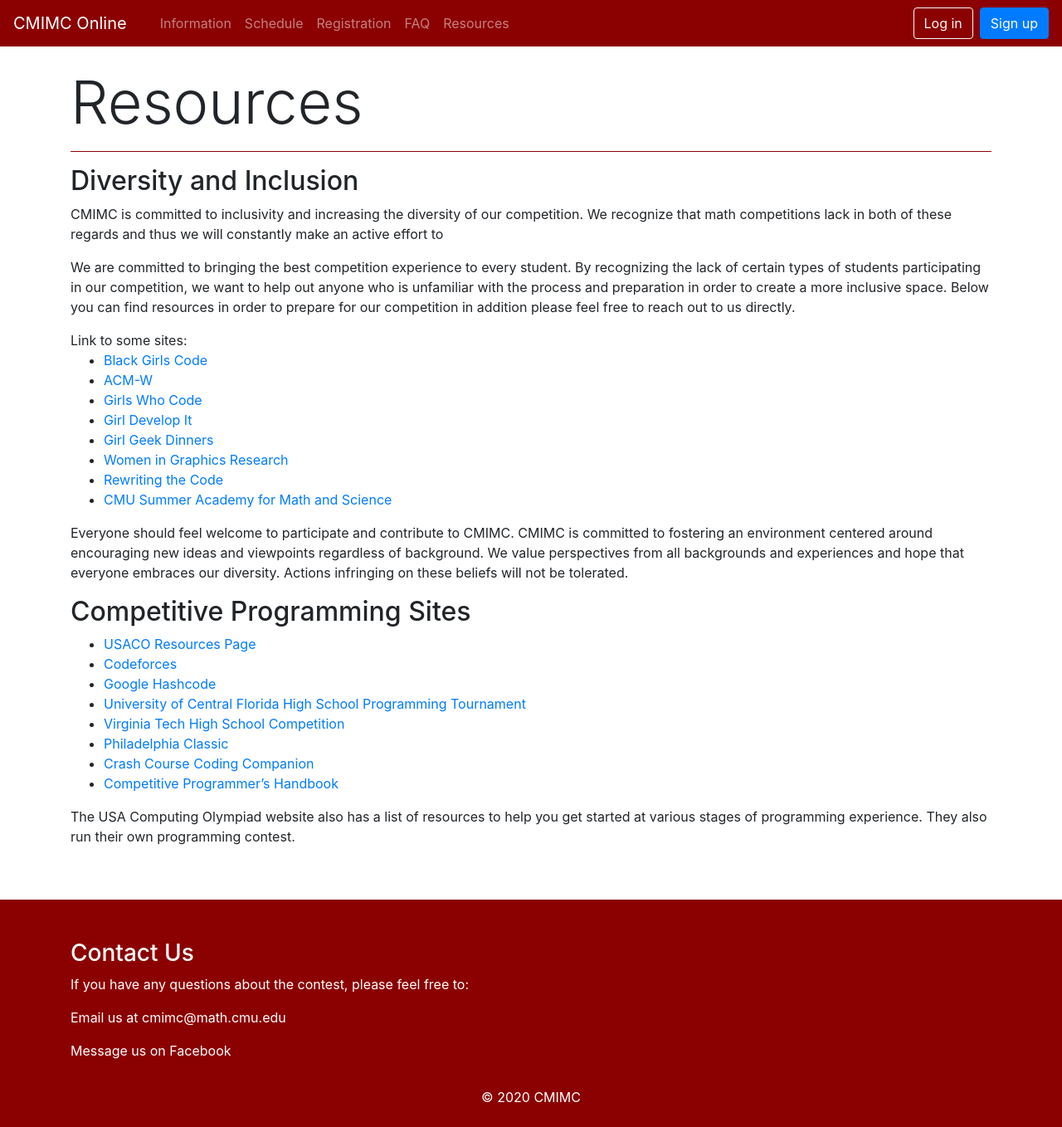
After one commit to pshen24/cmimc-online, a Django app: page /resources in a window 1280 px wide. The commit adds this page. Shown: the whole page at 83% size. Run offline with Django 3.2, Linux system fonts and the light colour scheme; parts of the project's set-up code (start-up, migrations or seed data) failed here and were passed over; some libraries are stand-ins or nearby versions.

Commit message:
Add resources page

```diff
--- a/cmimc/urls.py
+++ b/cmimc/urls.py
@@ -10,6 +10,7 @@ urlpatterns = [
     path('schedule', views.schedule, name='schedule'),
     path('reg_info', views.reg_info, name='reg_info'),
     path('faq', views.faq, name='faq'),
+    path('resources', views.resources, name='resources'),
 
     path('admin/', admin.site.urls),
 
--- a/templates/includes/navbar.html
+++ b/templates/includes/navbar.html
@@ -29,6 +29,9 @@
 	      <li class="nav-item">
 			<a class="nav-link {% if request.get_full_path == url_faq %}active{% endif %}" href="{% url 'faq' %}">FAQ</a>
 		  </li>
+          <li class="nav-item">
+			<a class="nav-link {% if request.get_full_path == url_faq %}active{% endif %}" href="{% url 'resources' %}">Resources</a>
+		  </li>
 		</ul>
 
       {% if user.is_authenticated %}
--- /dev/null
+++ b/templates/resources.html
@@ -0,0 +1,40 @@
+{% extends 'base.html' %}
+
+{% block content %}
+<p class="display-3">Resources</p>
+<hr class="red_line"/>
+
+<h2>Diversity and Inclusion</h2>
+<p>CMIMC is committed to inclusivity and increasing the diversity of our competition. We recognize that math competitions lack in both of these regards and thus we will constantly make an active effort to </p>
+
+<p>We are committed to bringing the best competition experience to every student. By recognizing the lack of certain types of students participating in our competition, we want to help out anyone who is unfamiliar with the process and preparation in order to create a more inclusive space. Below you can find resources in order to prepare for our competition in addition please feel free to reach out to us directly.</p>
+
+Link to some sites:
+<ul>
+    <li><a href="https://www.blackgirlscode.com/">Black Girls Code</a></li>
+    <li><a href="https://women.acm.org/">ACM-W</a></li>
+    <li><a href="https://girlswhocode.com/">Girls Who Code</a></li>
+    <li><a href="https://girldevelopit.com/">Girl Develop It</a></li>
+    <li><a href="http://girlgeekdinners.com/">Girl Geek Dinners</a></li>
+    <li><a href="https://www.wigraph.org/">Women in Graphics Research</a></li>
+    <li><a href="https://rewritingthecode.org/">Rewriting the Code</a></li>
+    <li><a href="https://www.cmu.edu/pre-college/academic-programs/sams.html">CMU Summer Academy for Math and Science</a></li>
+</ul>
+
+<p>Everyone should feel welcome to participate and contribute to CMIMC. CMIMC is committed to fostering an environment centered around encouraging new ideas and viewpoints regardless of background. We value perspectives from all backgrounds and experiences and hope that everyone embraces our diversity. Actions infringing on these beliefs will not be tolerated.</p>
+
+<h2>Competitive Programming Sites</h2>
+<ul>
+    <li><a href="http://www.usaco.org/index.php?page=resources">USACO Resources Page</a></li>
+    <li><a href="https://codeforces.com/">Codeforces</a></li>
+    <li><a href="https://codingcompetitions.withgoogle.com/hashcode/">Google Hashcode</a></li>
+    <li><a href="https://hspt.ucfprogrammingteam.org/">University of Central Florida High School Programming Tournament</a></li>
+    <li><a href="https://vthscontest.cs.cloud.vt.edu/">Virginia Tech High School Competition</a></li>
+    <li><a href="https://pclassic.org/">Philadelphia Classic</a></li>
+    <li><a href="https://www.dropbox.com/s/z2lur71042pjaet/guide.pdf">Crash Course Coding Companion</a></li>
+    <li><a href="https://cses.fi/book/book.pdf">Competitive Programmer’s Handbook</a></li>
+
+</ul>
+
+<p>The USA Computing Olympiad website also has a list of resources to help you get started at various stages of programming experience. They also run their own programming contest.</p>
+{% endblock %}
--- a/website/views.py
+++ b/website/views.py
@@ -22,6 +22,9 @@ def reg_info(request):
 
 def faq(request):
     return render(request, 'faq.html')
+
+def resources(request):
+    return render(request, 'resources.html')
 
 def contest_list(request):
     all_contests = Contest.objects.all()
```
